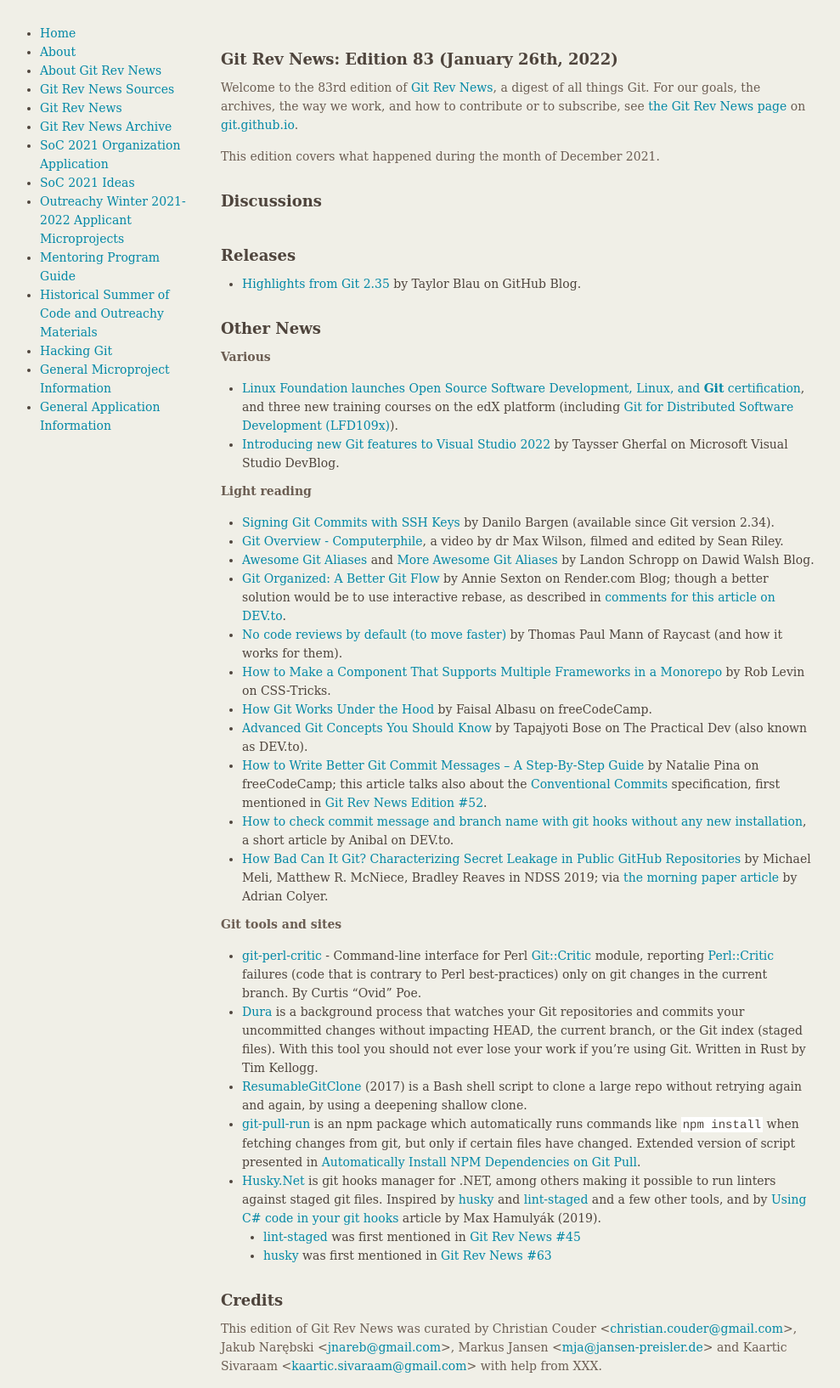
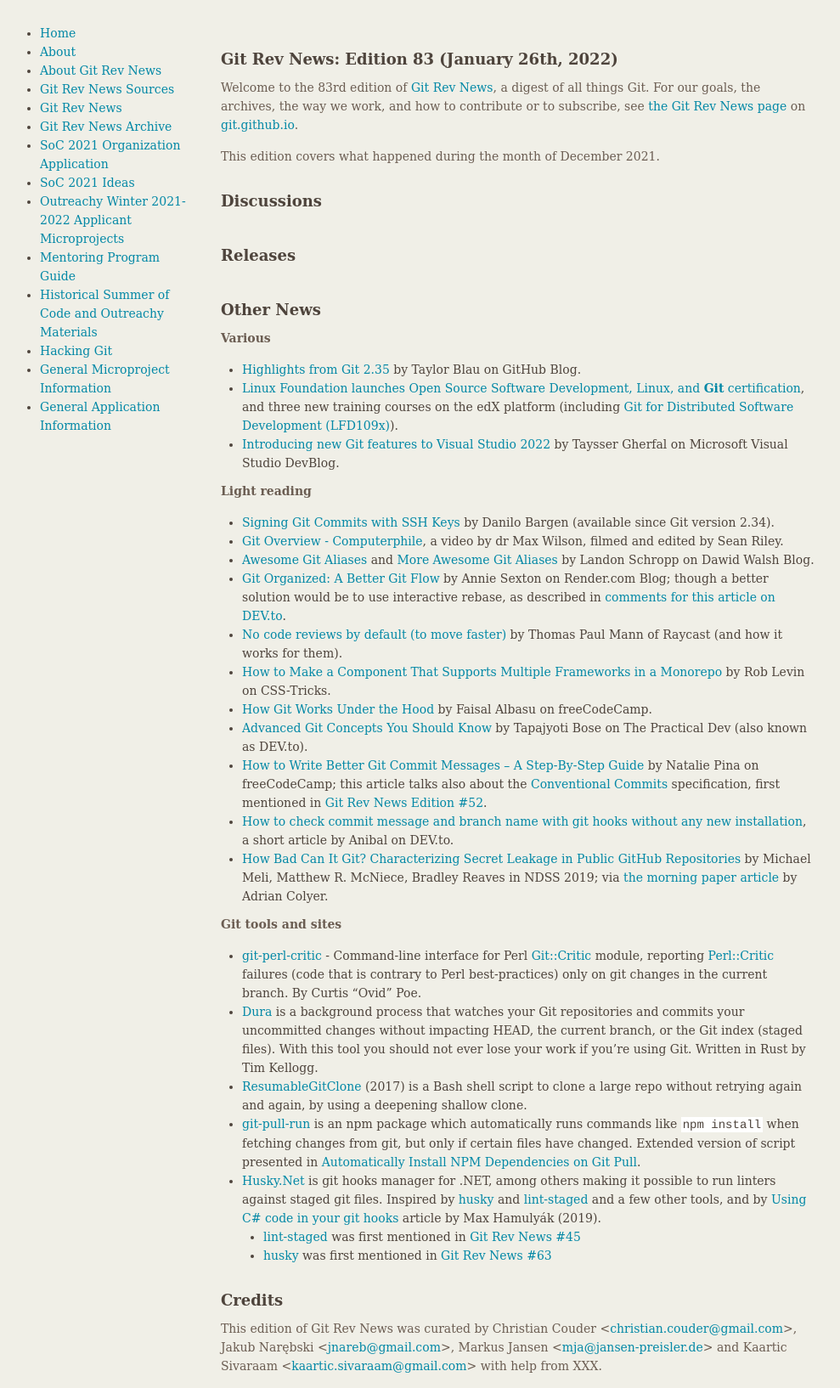
Before and after one commit to git/git.github.io, a Jekyll site: the page built from rev_news/drafts/edition-83.md, in a window 1280 px wide. Shown: the whole page at 85% size, without its empty margins (149-1138 px from the left). Built offline with Jekyll 4.4.1, drawn with Linux system fonts in a browser that asks for light colours.

```diff
--- a/rev_news/drafts/edition-83.md
+++ b/rev_news/drafts/edition-83.md
@@ -35,13 +35,12 @@ This edition covers what happened during the month of December 2021.
 
 ## Releases
 
-* [Highlights from Git 2.35](https://github.blog/2022-01-24-highlights-from-git-2-35/)
-  by Taylor Blau on GitHub Blog.
-
 ## Other News
 
 __Various__
 
+* [Highlights from Git 2.35](https://github.blog/2022-01-24-highlights-from-git-2-35/)
+  by Taylor Blau on GitHub Blog.
 * [Linux Foundation launches Open Source Software Development, Linux, and **Git** certification](https://www.zdnet.com/article/linux-foundation-launches-open-source-software-development-linux-git-certification/),
   and three new training courses on the edX platform (including
   [Git for Distributed Software Development (LFD109x)](https://www.edx.org/course/git-for-distributed-development)).
```
